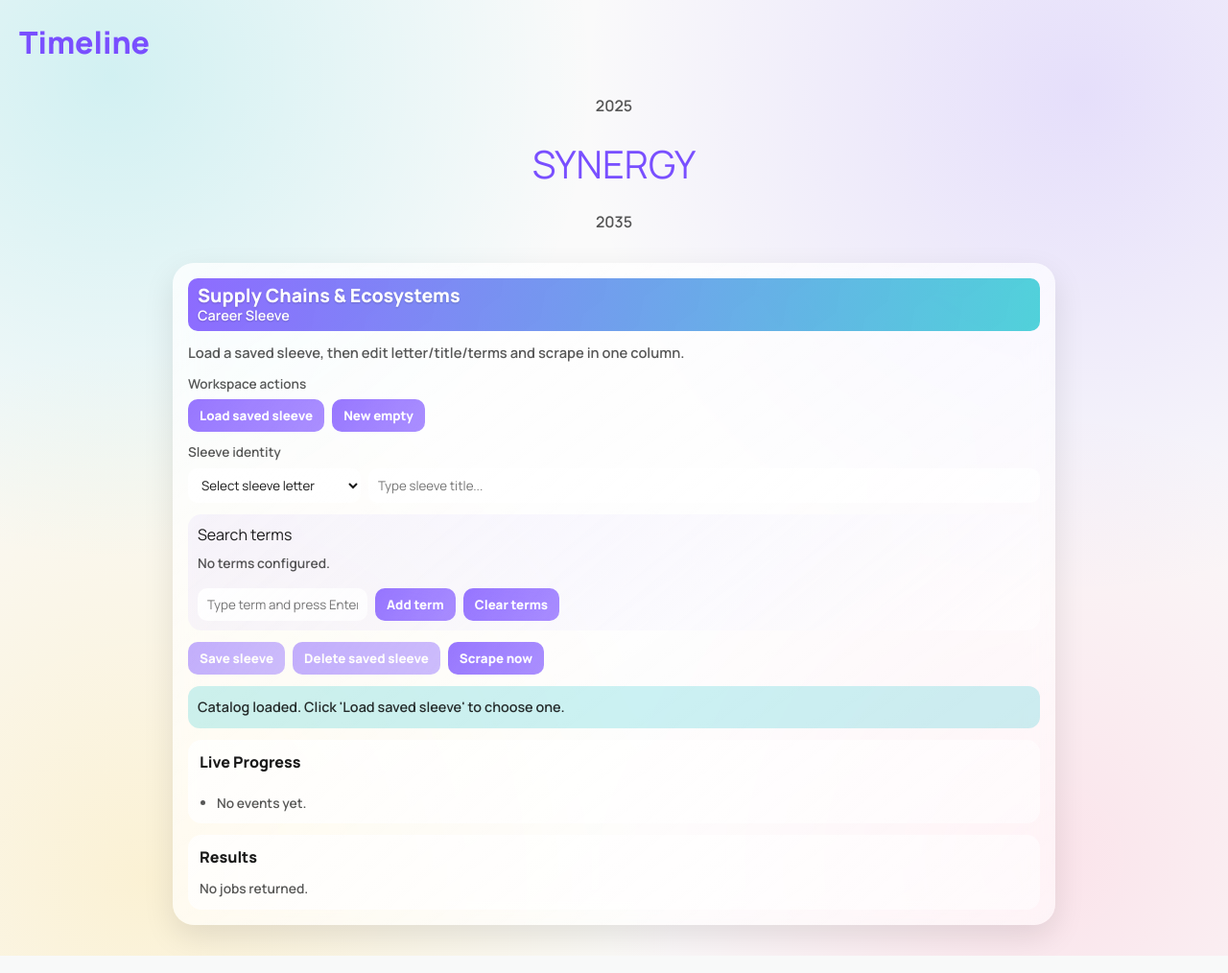
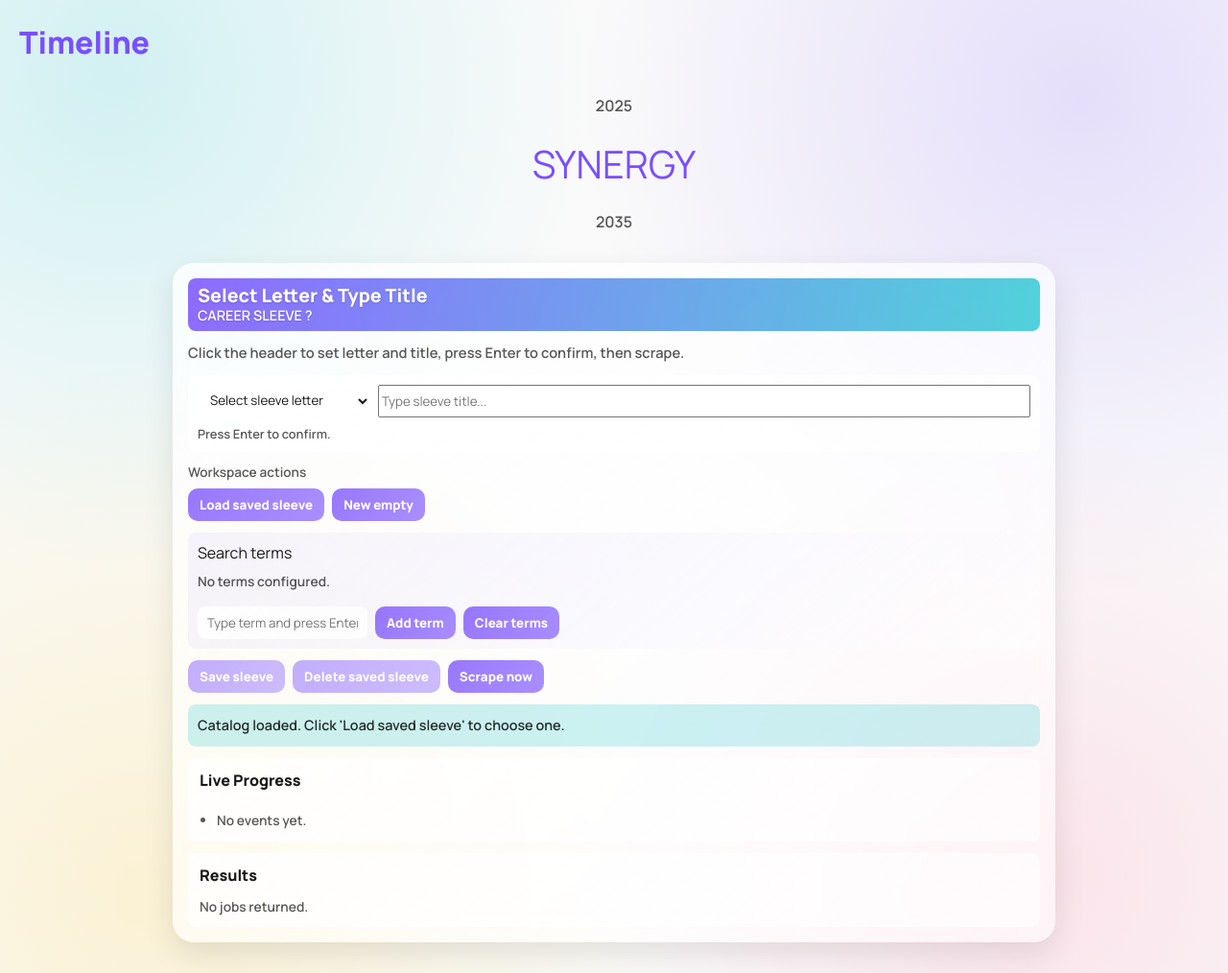
Before and after one commit to ThijsVanZon/existence.app, a Flask app: page /synergy in a window 1280 px wide. Shown: the whole page at 96% size. Run offline with Flask 3, Linux system fonts and the light colour scheme.

Commit message:
existence.app 0.68.0

```diff
--- a/templates/synergy.html
+++ b/templates/synergy.html
@@ -8,14 +8,39 @@
   <style>
     .synergy-shell { max-width: 920px; margin: 18px auto 32px; }
     .synergy-column {
+      --synergy-inner-radius: 8px;
       border: none; border-radius: 22px; padding: 16px; display: grid; gap: 12px;
       background: linear-gradient(145deg, rgba(var(--white-rgb), 0.78), rgba(var(--white-rgb), 0.58));
       box-shadow: var(--shadow-soft); backdrop-filter: var(--glass-blur); -webkit-backdrop-filter: var(--glass-blur);
     }
     .synergy-sleeve-header {
-      margin: 0; padding: 8px 10px; border-radius: 10px; color: var(--white);
+      margin: 0; padding: 8px 10px; border-radius: var(--synergy-inner-radius); color: var(--white);
       text-shadow: 0 1px 2px rgba(var(--black-rgb), 0.18);
       background: linear-gradient(100deg, rgba(var(--amethyst-rgb), 0.84), rgba(var(--zircon-rgb), 0.68));
+    }
+    .synergy-sleeve-header-clickable {
+      cursor: pointer;
+    }
+    .synergy-sleeve-header-clickable:hover {
+      filter: brightness(1.02);
+    }
+    .synergy-sleeve-header-clickable:focus-visible {
+      outline: 2px solid rgba(var(--white-rgb), 0.92);
+      outline-offset: 2px;
+    }
+    .synergy-header-editor {
+      border: none;
+      border-radius: var(--synergy-inner-radius);
+      padding: 10px;
+      display: grid;
+      gap: 8px;
+      background: linear-gradient(140deg, rgba(var(--white-rgb), 0.8), rgba(var(--white-rgb), 0.62));
+    }
+    .synergy-header-editor-hint {
+      margin: 0;
+      color: var(--ink-muted);
+      font-size: 0.8rem;
+      font-weight: 600;
     }
     .synergy-subtitle { margin: 0; color: var(--ink-muted); font-size: 0.92rem; font-weight: 600; }
     .synergy-row { display: grid; gap: 6px; }
@@ -23,33 +48,38 @@
     .synergy-inline { display: flex; flex-wrap: wrap; gap: 8px; align-items: center; }
     .synergy-editor-grid { display: grid; grid-template-columns: 180px 1fr; gap: 8px; }
     .synergy-row select, .synergy-row input, .synergy-inline input {
-      border: none; border-radius: 10px; padding: 8px 10px; color: var(--ink);
+      border: none; border-radius: var(--synergy-inner-radius); padding: 8px 10px; color: var(--ink);
       background: linear-gradient(140deg, rgba(var(--white-rgb), 0.92), rgba(var(--white-rgb), 0.66));
     }
     .synergy-term-box {
-      border: none; border-radius: 14px; padding: 10px; display: grid; gap: 8px;
+      border: none; border-radius: var(--synergy-inner-radius); padding: 10px; display: grid; gap: 8px;
       background: linear-gradient(140deg, rgba(var(--amethyst-rgb), 0.06), rgba(var(--white-rgb), 0.45));
     }
     .synergy-term-chip {
       display: inline-flex; align-items: center; gap: 6px; border-radius: 999px;
-      padding: 4px 9px; background: rgba(var(--amethyst-rgb), 0.14); color: var(--amethyst);
+      padding: 4px 4px 4px 9px; background: rgba(var(--amethyst-rgb), 0.14); color: var(--amethyst);
       font-size: 0.8rem; font-weight: 600; white-space: nowrap;
     }
+    .synergy-term-chip-label { margin-right: 2px; }
     .synergy-term-chip button {
       border: none; border-radius: 999px; width: 18px; height: 18px; min-width: 18px;
       padding: 0; margin: 0; font-size: 0.8rem; line-height: 1;
       background: rgba(var(--amethyst-rgb), 0.2); color: var(--amethyst); opacity: 1;
       transform: none; transition: background 0.14s ease;
+      margin-left: auto;
+      display: inline-flex;
+      align-items: center;
+      justify-content: center;
     }
     .synergy-term-chip button:hover { transform: none; filter: none; background: rgba(var(--amethyst-rgb), 0.26); }
     .synergy-status {
-      border: none; border-radius: 12px; padding: 10px; min-height: 44px; display: flex; align-items: center;
+      border: none; border-radius: var(--synergy-inner-radius); padding: 10px; min-height: 44px; display: flex; align-items: center;
       font-size: 0.9rem; font-weight: 600; background: rgba(var(--heliodor-rgb), 0.18); color: rgba(var(--black-rgb), 0.82);
     }
     .synergy-status.is-success { background: rgba(var(--zircon-rgb), 0.2); }
     .synergy-status.is-error { background: rgba(var(--rubellite-rgb), 0.16); }
     .synergy-progress, .synergy-results {
-      border: none; border-radius: 14px; padding: 12px; display: grid; gap: 10px;
+      border: none; border-radius: var(--synergy-inner-radius); padding: 12px; display: grid; gap: 10px;
       background: linear-gradient(140deg, rgba(var(--white-rgb), 0.76), rgba(var(--white-rgb), 0.52));
     }
     .synergy-progress h3, .synergy-results h3 { margin: 0; font-size: 1rem; }
@@ -61,7 +91,7 @@
     .synergy-event-list { margin: 0; padding-left: 18px; display: grid; gap: 4px; max-height: 220px; overflow-y: auto; font-size: 0.84rem; }
     .synergy-empty { color: var(--ink-muted); font-size: 0.86rem; font-weight: 600; }
     .synergy-result-list { display: grid; gap: 10px; max-height: 760px; overflow-y: auto; padding-right: 4px; }
-    .synergy-job-card { border: none; border-radius: 12px; padding: 10px; display: grid; gap: 7px; background: linear-gradient(145deg, rgba(var(--white-rgb), 0.84), rgba(var(--white-rgb), 0.62)); }
+    .synergy-job-card { border: none; border-radius: var(--synergy-inner-radius); padding: 10px; display: grid; gap: 7px; background: linear-gradient(145deg, rgba(var(--white-rgb), 0.84), rgba(var(--white-rgb), 0.62)); }
     .synergy-job-title { margin: 0; font-size: 0.98rem; color: var(--ink); }
     .synergy-job-meta { margin: 0; color: var(--ink-muted); font-size: 0.84rem; font-weight: 600; }
     .synergy-job-links { display: flex; flex-wrap: wrap; gap: 6px; }
@@ -105,27 +135,39 @@
 
   <main class="synergy-shell">
     <section class="synergy-column">
-      <header class="synergy-sleeve-header">
-        <span id="headerName" class="sleeve-header-name">Supply Chains & Ecosystems</span>
-        <span id="headerCode" class="sleeve-header-code">Career Sleeve D</span>
+      <header
+        id="headerEditorTrigger"
+        class="synergy-sleeve-header synergy-sleeve-header-clickable"
+        role="button"
+        tabindex="0"
+        aria-label="Set sleeve letter and title"
+      >
+        <span id="headerName" class="sleeve-header-name">Select Letter &amp; Type Title</span>
+        <span id="headerCode" class="sleeve-header-code">CAREER SLEEVE ?</span>
       </header>
-      <p class="synergy-subtitle">Load a saved sleeve, then edit letter/title/terms and scrape in one column.</p>
+      <p class="synergy-subtitle">Click the header to set letter and title, press Enter to confirm, then scrape.</p>
+
+      <div id="headerEditorPanel" class="synergy-header-editor" hidden>
+        <div class="synergy-editor-grid">
+          <select id="sleeveLetterSelect" aria-label="Sleeve letter">
+            <option value="">Select sleeve letter</option>
+          </select>
+          <input
+            id="sleeveTitleInput"
+            type="text"
+            maxlength="120"
+            autocomplete="off"
+            placeholder="Type sleeve title..."
+          >
+        </div>
+        <p class="synergy-header-editor-hint">Press Enter to confirm.</p>
+      </div>
 
       <div class="synergy-row">
         <label>Workspace actions</label>
         <div class="synergy-inline">
           <button id="loadSleeveBtn" type="button">Load saved sleeve</button>
           <button id="newSleeveBtn" type="button">New empty</button>
-        </div>
-      </div>
-
-      <div class="synergy-row">
-        <label for="sleeveLetterSelect">Sleeve identity</label>
-        <div class="synergy-editor-grid">
-          <select id="sleeveLetterSelect" aria-label="Sleeve letter">
-            <option value="">Select sleeve letter</option>
-          </select>
-          <input id="sleeveTitleInput" type="text" maxlength="120" autocomplete="off" placeholder="Type sleeve title...">
         </div>
       </div>
 
@@ -195,6 +237,8 @@
         resultList: document.getElementById("resultList"),
         headerName: document.getElementById("headerName"),
         headerCode: document.getElementById("headerCode"),
+        headerEditorTrigger: document.getElementById("headerEditorTrigger"),
+        headerEditorPanel: document.getElementById("headerEditorPanel"),
         loadDialog: document.getElementById("loadDialog"),
         loadDialogList: document.getElementById("loadDialogList"),
         loadDialogSearch: document.getElementById("loadDialogSearch"),
@@ -217,7 +261,6 @@
         });
         return out;
       };
-      const findFixed = (l) => (state.catalog.fixed || []).find((x) => x.letter === l) || null;
       const findCustom = (l) => (state.catalog.custom || []).find((x) => x.letter === l) || null;
       const collectEditor = () => ({ letter: normalizeLetter(els.sleeveLetterSelect.value), title: String(els.sleeveTitleInput.value || "").trim(), terms: dedupeTerms(state.terms) });
 
@@ -241,11 +284,12 @@
           const chip = document.createElement("span");
           chip.className = "synergy-term-chip";
           const label = document.createElement("span");
+          label.className = "synergy-term-chip-label";
           label.textContent = term;
           chip.appendChild(label);
           const remove = document.createElement("button");
           remove.type = "button";
-          remove.textContent = "x";
+          remove.textContent = "×";
           remove.setAttribute("aria-label", `Remove ${term}`);
           remove.addEventListener("click", () => {
             state.terms = state.terms.filter((t) => t.toLowerCase() !== term.toLowerCase());
@@ -284,17 +328,33 @@
         if (current) els.sleeveLetterSelect.value = current;
       }
 
+      function openHeaderEditor() {
+        if (els.headerEditorPanel) {
+          els.headerEditorPanel.hidden = false;
+        }
+        if (els.sleeveLetterSelect) {
+          els.sleeveLetterSelect.focus();
+        }
+      }
+
+      function closeHeaderEditor() {
+        if (els.headerEditorPanel) {
+          els.headerEditorPanel.hidden = true;
+        }
+      }
+
+      function confirmHeaderEditor() {
+        updateHeaderPreview();
+        updateActionState();
+        closeHeaderEditor();
+      }
+
       function updateHeaderPreview() {
         const letter = normalizeLetter(els.sleeveLetterSelect.value);
         const inputTitle = String(els.sleeveTitleInput.value || "").trim();
-        let title = inputTitle;
-        if (!title && letter) {
-          const fixed = findFixed(letter);
-          if (fixed && fixed.title) title = fixed.title;
-        }
-        if (!title) title = "Supply Chains & Ecosystems";
+        const title = inputTitle || "Select Letter & Type Title";
         els.headerName.textContent = title;
-        els.headerCode.textContent = letter ? `Career Sleeve ${letter}` : "Career Sleeve";
+        els.headerCode.textContent = letter ? `CAREER SLEEVE ${letter}` : "CAREER SLEEVE ?";
       }
 
       function updateActionState() {
@@ -460,6 +520,7 @@
               btn.textContent = `${sleeve.letter} - ${sleeve.title}`;
               btn.addEventListener("click", () => {
                 applySleeveToEditor(sleeve);
+                closeHeaderEditor();
                 closeLoadDialog();
               });
               wrap.appendChild(btn);
@@ -626,6 +687,7 @@
           renderTerms();
           updateHeaderPreview();
           updateActionState();
+          closeHeaderEditor();
           setStatus("Editor reset. Configure a sleeve and scrape.", "info");
         });
         els.addTermBtn.addEventListener("click", () => {
@@ -639,8 +701,39 @@
           if (event.key === "Enter") { event.preventDefault(); els.addTermBtn.click(); }
         });
         els.clearTermsBtn.addEventListener("click", () => { state.terms = []; renderTerms(); });
-        els.sleeveLetterSelect.addEventListener("change", () => { updateHeaderPreview(); updateActionState(); });
+        els.headerEditorTrigger.addEventListener("click", () => {
+          openHeaderEditor();
+        });
+        els.headerEditorTrigger.addEventListener("keydown", (event) => {
+          if (event.key === "Enter" || event.key === " ") {
+            event.preventDefault();
+            openHeaderEditor();
+          }
+        });
+        els.sleeveLetterSelect.addEventListener("change", () => {
+          updateHeaderPreview();
+          updateActionState();
+          els.sleeveTitleInput.focus();
+        });
         els.sleeveTitleInput.addEventListener("input", updateHeaderPreview);
+        els.sleeveLetterSelect.addEventListener("keydown", (event) => {
+          if (event.key === "Enter") {
+            event.preventDefault();
+            confirmHeaderEditor();
+          } else if (event.key === "Escape") {
+            event.preventDefault();
+            closeHeaderEditor();
+          }
+        });
+        els.sleeveTitleInput.addEventListener("keydown", (event) => {
+          if (event.key === "Enter") {
+            event.preventDefault();
+            confirmHeaderEditor();
+          } else if (event.key === "Escape") {
+            event.preventDefault();
+            closeHeaderEditor();
+          }
+        });
         els.saveSleeveBtn.addEventListener("click", () => saveCurrentSleeve().catch(() => setStatus("Could not save sleeve.", "error")));
         els.deleteSleeveBtn.addEventListener("click", () => deleteCurrentSleeve().catch(() => setStatus("Could not delete sleeve.", "error")));
         els.scrapeBtn.addEventListener("click", () => runScrape());
```
